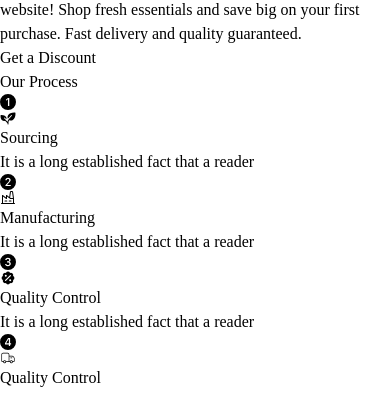
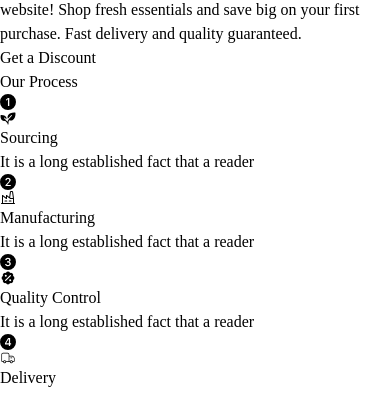
Before and after one commit to Prithviisss/grocify, a React (Vite) app: page / in a window 390 px wide. Shown: the part 5969-6362 px from the top of the page. Built offline with nearby package versions, Linux system fonts and the light colour scheme.

Commit message:
responsiveness of process section

```diff
--- a/src/components/Process/Process.jsx
+++ b/src/components/Process/Process.jsx
@@ -1,34 +1,77 @@
 import React from 'react'
 import Heading from '../Heading/Heading'
-import { Bs1CircleFill, Bs2CircleFill, Bs3CircleFill,Bs4CircleFill } from "react-icons/bs";
-import { PiFactory, PiPlantFill } from "react-icons/pi";
-import { HiMiniPercentBadge } from "react-icons/hi2";
-import { CiDeliveryTruck } from "react-icons/ci";
+import {
+  Bs1CircleFill,
+  Bs2CircleFill,
+  Bs3CircleFill,
+  Bs4CircleFill
+} from "react-icons/bs"
+import { PiFactory, PiPlantFill } from "react-icons/pi"
+import { HiMiniPercentBadge } from "react-icons/hi2"
+import { CiDeliveryTruck } from "react-icons/ci"
+
 const Process = () => {
-    const renderSteps=steps.map(item=>{
-        return(
-            <div className={`flex-1 ${item.id %2===0? '-mt-50':" "}`}>
-                <span className=' flex justify-center items-center w-18 h-18 rounded-full text-8xl bg-zinc-800  outline-[4px] outline-offset-7 text-white outline-zinc-800 outline-dotted' >{item.number}</span>
-                <div className='flex items-center gap-x-5 mt-10'>
-                    <span className='flex justify-center text-3xl items-center bg-gradient-to-b from-orange-400 to-orange-500 text-white w-15 h-15 rounded-full '>{item.icons}</span>
-                    <div className='flex-1'>
-                        <h4 className='text-zinc-800 text-2xl font-bold'> {item.title}</h4>
-                        <p className='text-zinc-600 mt-2'> {item.para}</p>
+
+  const renderSteps = steps.map(item => {
+    return (
+      <div className={`flex-1 basis-[300px] ${item.id % 2 === 0 ? 'md:-mt-40' : 'md:mt-40'}`}>
+
+
+        {/* Step Number */}
+        <span className="
+          flex justify-center items-center
+          w-14 h-14 md:w-18 md:h-18
+          text-5xl md:text-8xl
+          mx-auto rounded-full
+          bg-zinc-800 text-white
+          outline outline-4 outline-offset-4
+          outline-dotted outline-zinc-800
+        ">
+          {item.number}
+        </span>
+
+        {/* Content */}
+        <div className="flex flex-col md:flex-row items-center gap-x-5 mt-8 md:mt-10">
+          <span className="
+            flex justify-center items-center
+            text-2xl md:text-3xl
+            bg-gradient-to-b from-orange-400 to-orange-500
+            text-white w-12 h-12 md:w-15 md:h-15 rounded-full
+          ">
+            {item.icons}
+          </span>
+
+          <div className="flex-1 text-center md:text-left mt-4 md:mt-0">
+            <h4 className="text-zinc-800 text-xl md:text-2xl font-bold">
+              {item.title}
+            </h4>
+            <p className="text-zinc-600 mt-2">
+              {item.para}
+            </p>
           </div>
         </div>
       </div>
-
     )
   })
+
   return (
     <section>
-            <div className='max-w-[1400px] mx-auto px-10 py-20' >
-                <div className='w-fit mr-auto '> <Heading highlight="Our  " heading="Process" /></div>
-                <div className='flex items-center justify-center  mt-20 pt-50 '>
+      <div className="max-w-[1400px] mx-auto px-6 md:px-10 py-20">
+
+        <div className="w-fit mr-auto">
+          <Heading highlight="Our " heading="Process" />
+        </div>
+
+        <div className="
+          flex flex-col md:flex-row md:flex-wrap
+          gap-y-12 md:gap-y-24
+          items-center justify-center
+          mt-10 md:mt-20
+        ">
           {renderSteps}
         </div>
+
       </div>
-
     </section>
   )
 }
@@ -60,8 +103,8 @@ const steps = [
   {
     id: 4,
     number: <Bs4CircleFill />,
-        title: 'Quality Control',
+    title: 'Delivery',
     para: 'It is a long established fact that a reader',
-        icons:<CiDeliveryTruck />
-    },
+    icons: <CiDeliveryTruck />
+  }
 ]
```
Lines whose indentation alone changed are shown as unchanged.
